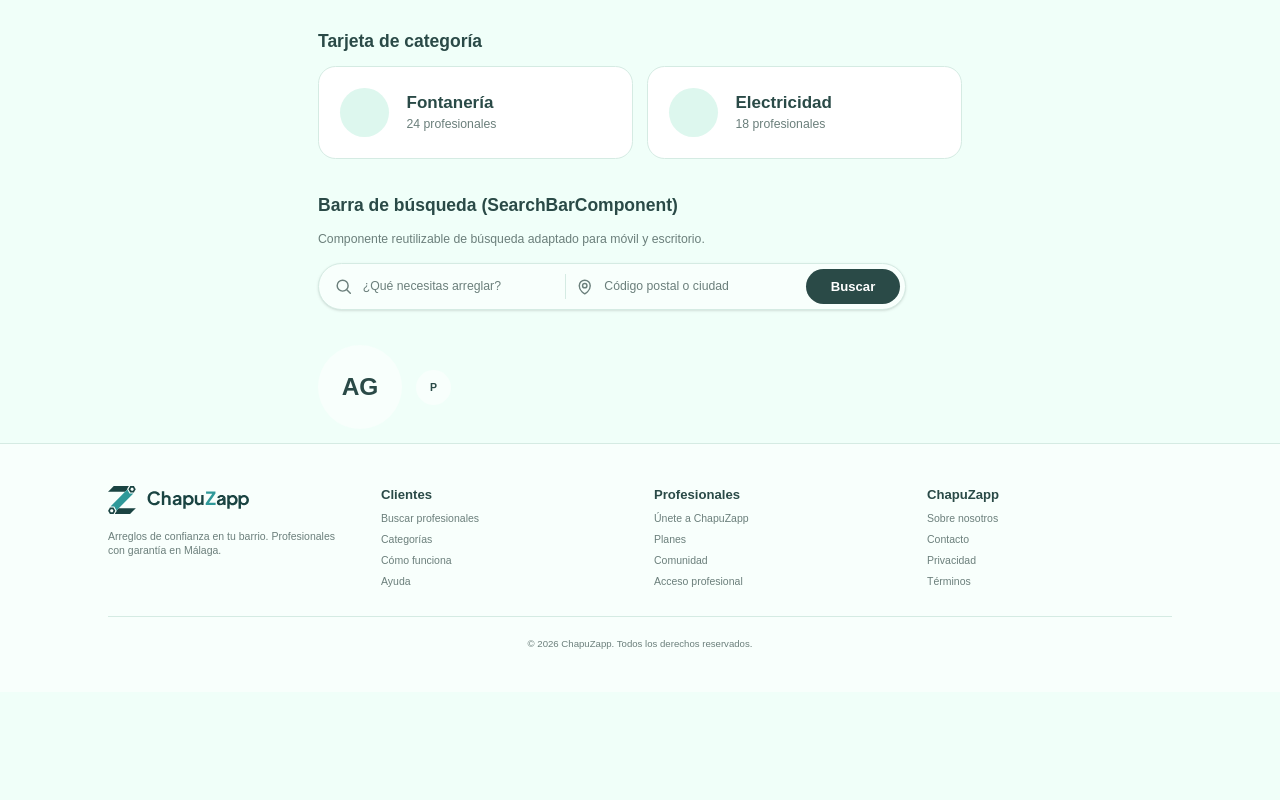
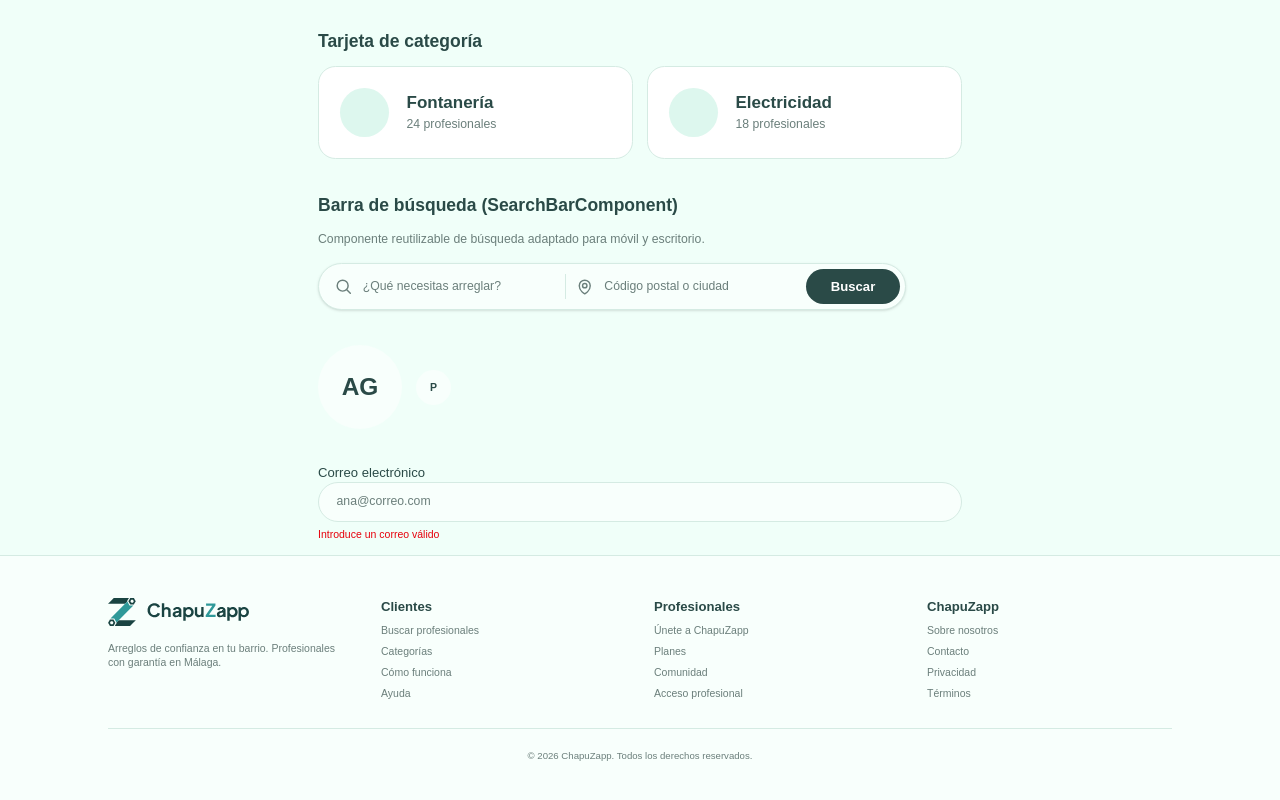
Before and after one commit to SantiagoLuqueVillanueva/ChapuZappWeb, an Angular app: page /design-system in a window 1280 px wide. Shown: the part 1701-2501 px from the top of the page. Before the commit the page ends 2393 px from the top, so only its background shows below. Built offline with nearby package versions, Linux system fonts and the light colour scheme.

Commit message:
Añadido componente de campo de formulario con mensaje de error

```diff
--- a/src/app/features/design-system/design-system.component.html
+++ b/src/app/features/design-system/design-system.component.html
@@ -83,4 +83,17 @@
     <app-avatar nombre="Ana García" size="lg" />
     <app-avatar nombre="Pepe" />
   </div>
+
+  <app-form-field
+    label="Correo electrónico"
+    inputId="demo-email"
+    error="Introduce un correo válido"
+  >
+    <input
+      id="demo-email"
+      type="email"
+      placeholder="ana@correo.com"
+      class="w-full rounded-full border border-line bg-surface px-5 py-3 text-body text-ink placeholder:text-muted focus:border-accent focus:outline-none"
+    />
+  </app-form-field>
 </main>
--- a/src/app/features/design-system/design-system.component.ts
+++ b/src/app/features/design-system/design-system.component.ts
@@ -6,6 +6,7 @@ import {
   SearchBarComponent,
   SearchFilters,
 } from '../../shared/components/search-bar/search-bar.component';
+import { FormFieldComponent } from '../../shared/components/form-field/form-field.component';
 
 interface ColorSample {
   name: string;
@@ -27,7 +28,7 @@ interface RadiusSample {
 
 @Component({
   selector: 'app-design-system',
-  imports: [ButtonComponent, CategoryCardComponent, SearchBarComponent, AvatarComponent],
+  imports: [ButtonComponent, CategoryCardComponent, SearchBarComponent, AvatarComponent, FormFieldComponent],
   templateUrl: './design-system.component.html',
 })
 export class DesignSystemComponent {
--- /dev/null
+++ b/src/app/shared/components/form-field/form-field.component.html
@@ -0,0 +1,11 @@
+<div class="space-y-1.5">
+  <label [for]="inputId()" class="font-display text-card-title font-medium text-ink">
+    {{ label() }}
+  </label>
+
+  <ng-content />
+
+  @if (error()) {
+    <p class="text-caption text-red-600">{{ error() }}</p>
+  }
+</div>
--- /dev/null
+++ b/src/app/shared/components/form-field/form-field.component.ts
@@ -0,0 +1,12 @@
+import { Component, input } from '@angular/core';
+
+@Component({
+  selector: 'app-form-field',
+  imports: [],
+  templateUrl: './form-field.component.html',
+})
+export class FormFieldComponent {
+  label = input.required<string>();
+  inputId = input.required<string>();
+  error = input<string | null>(null);
+}
```
Also changed, not shown: 1 other file (tests, documents, lock files or other folders).
